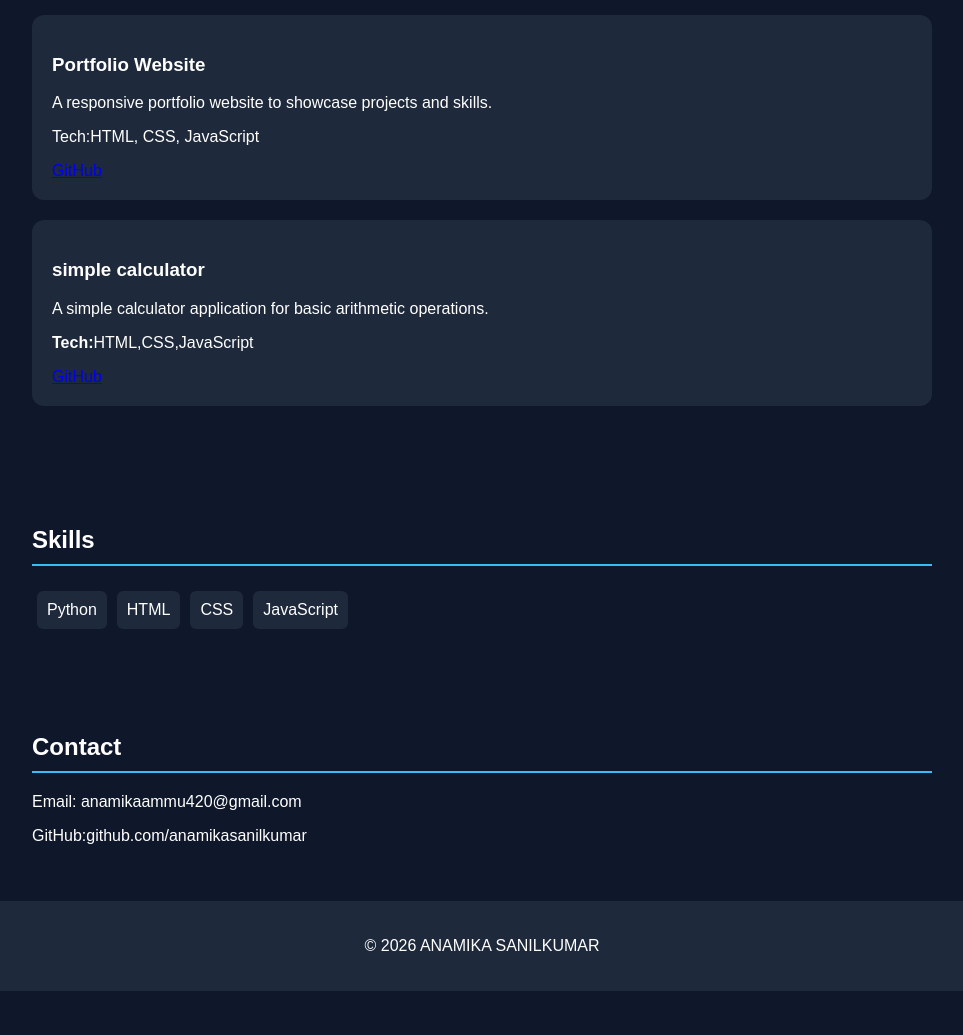
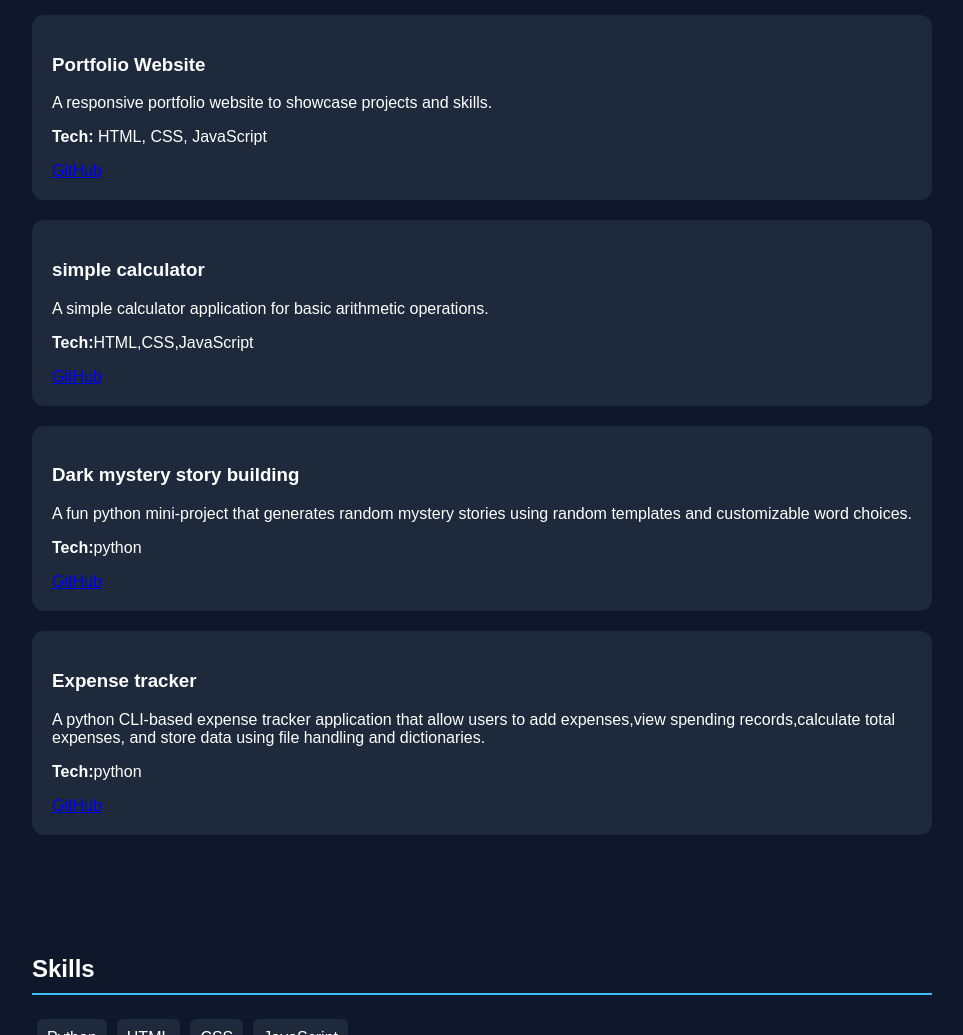
Before and after one commit to anamikasanilkumar/portfolio, a plain HTML site: page index.html in a window 1280 px wide. Shown: the part 880-1915 px from the top of the page, without its empty margins (158-1121 px from the left). Before the commit the page ends 1871 px from the top, so only its background shows below. Drawn offline with Linux system fonts and the light colour scheme.

Commit message:
Added new projects to portfolio

```diff
--- a/index.html
+++ b/index.html
@@ -43,15 +43,27 @@
     <div class="project">
         <h3>Portfolio Website</h3>
         <p>A responsive portfolio website to showcase projects and skills.</p>
-        <p>Tech:HTML, CSS, JavaScript</p>
-        <a href="https://anamikasanilkumar.github.io/portfolio/">GitHub</a>
+        <p><b>Tech:</b> HTML, CSS, JavaScript</p>
+        <a href="https://github.com/anamikasanilkumar/PORTFOLIO-WEBSITE">GitHub</a>
     </div>
     <div class="project">
         <h3>simple calculator</h3>
         <p>A simple calculator application for basic arithmetic operations.</p>
         <p><b>Tech:</b>HTML,CSS,JavaScript</p>
-        <a href="https://anamikasanilkumar.github.io/simple-calculator/">GitHub</a>
-
+        <a href="https://anamikasanilkumar.github.io/simple-calculator">GitHub</a>
+    </div>
+    <div class="project">
+        <h3>Dark mystery story building</h3>
+       <p>A fun python mini-project that generates random mystery stories using random templates and customizable word choices.</p>
+       <p><b>Tech:</b>python</p>
+       <a href="https://github.com/anamikasanilkumar/DARK_MYSTERY_STORY_BUILDER">GitHub</a>
+    </div>
+   <div class="project">
+    <h3>Expense tracker</h3>
+    <p>A python CLI-based expense tracker application that allow users to add expenses,view spending records,calculate total expenses, and store data using file handling and dictionaries.</p>
+    <p><b>Tech:</b>python</p>
+    <a href="https://github.com/anamikasanilkumar/Expense_Tracker">GitHub</a>
+   </div>
 </section>
 
 <section class="reveal">
```
